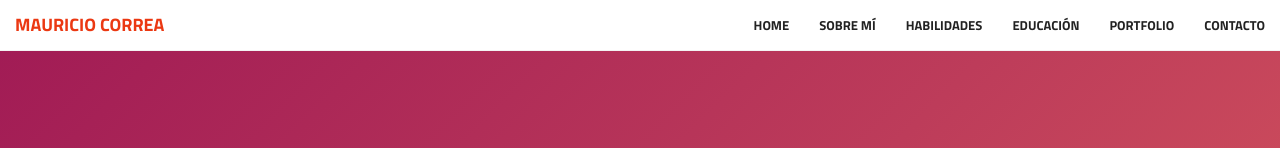
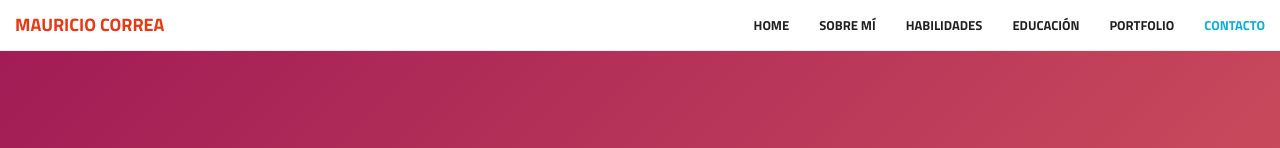
Before and after one commit to codemcu/home-page-angular2, an Angular app: page / in a window 1280 px wide. Shown: the top 148 px of the page. Built offline with nearby package versions, Linux system fonts and the light colour scheme; some icons are missing.

Commit message:
correcciones en componente navbar y contacto

```diff
--- a/src/app/components/contacto/contacto.component.html
+++ b/src/app/components/contacto/contacto.component.html
@@ -1,4 +1,4 @@
-<section class="contact">
+<section id="contact" class="contact">
   <div class="container-fluid">
     <div class="row">
       <div class="col-sm-offset-1 col-xs-12 col-sm-7 col-md-7 col-lg-7">
--- a/src/app/components/navbar/navbar.component.html
+++ b/src/app/components/navbar/navbar.component.html
@@ -8,14 +8,14 @@
 					<span class="icon-bar"></span>
 					<span class="icon-bar"></span>
 				</button>
-				<a class="navbar-brand page-scroll" href="#page-top">{{ brand | uppercase}}</a>
+				<a class="navbar-brand page-scroll" href="#page-top">{{ menu[0].HOME.NAME | uppercase}}</a>
 			</div>
 
 			<!-- Collect the nav links, forms, and other content for toggling -->
 			<div class="collapse navbar-collapse" id="bs-example-navbar-collapse-1">
 				<ul class="nav navbar-nav navbar-right">
-          <li  *ngFor="let item of menu">
-            <a class="page-scroll">{{item.item}}</a>
+          <li  *ngFor="let item of menu[0].MENU">
+            <a class="page-scroll" href="#{{ item.link }}">{{ item.item }}</a>
           </li>
 				</ul>
 			</div>
--- a/src/app/components/navbar/navbar.component.ts
+++ b/src/app/components/navbar/navbar.component.ts
@@ -1,4 +1,5 @@
 import { Component, OnInit } from '@angular/core';
+import { BbddService } from '../../services/bbdd.service';
 
 @Component({
   selector: 'app-navbar',
@@ -7,28 +8,12 @@ import { Component, OnInit } from '@angular/core';
 })
 export class NavbarComponent implements OnInit {
 
-  public menu:any[];
-  public brand:string
+  public menu: any[];
 
-  constructor() {
-    this.menu = [
-      {item: 'Home', link: 'home'},
-      {item: 'Sobre mí', link: 'sobremi'},
-      {item: 'Habilidades', link: 'habilidades'},
-      {item: 'Educación', link: 'educacion'},
-      {item: 'Portfolio', link: 'portfolio'},
-      {item: 'Contacto', link: 'contacto'}
-    ]
-
-    this.getMenu();
-    this.brand = 'Mauricio Correa'
-  }
+  constructor( private _service: BbddService) { }
 
   ngOnInit() {
-  }
-
-  public getMenu () {
-    return this.menu;
+    this.menu = this._service.getTexts();
   }
 
 }
```
